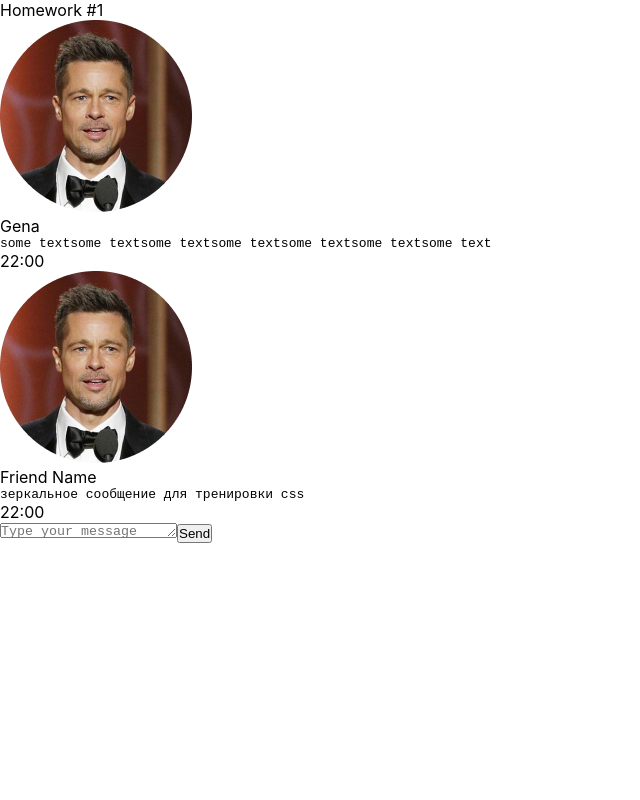
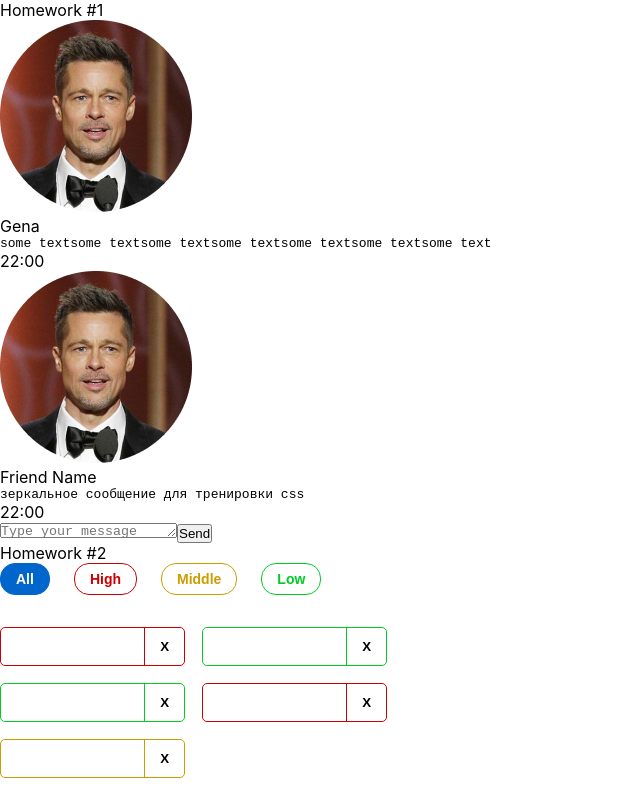
Before and after one commit to Uadik1970/HW-It-Incubator, a React (Create React App) app: page / in a window 1280 px wide. Shown: the whole page, without its empty margins (0-640 px from the left). Built offline with nearby package versions, Linux system fonts and the light colour scheme.

Commit message:
hw02-done

```diff
--- a/src/s1-main/App.tsx
+++ b/src/s1-main/App.tsx
@@ -1,13 +1,14 @@
 import React from 'react'
 import s from './App.module.css'
 import HW1 from '../s2-homeworks/hw01/HW1'
+import HW2 from '../s2-homeworks/hw02/HW2'
 
 function App() {
     return (
         <div className={s.App}>
-            <HW1/>
+            <HW1 />
             {/*раскомментировать по ходу выполнения*/}
-            {/*<HW2/>*/}
+            <HW2 />
             {/*<HW3/>*/}
             {/*<HW4/>*/}
 
--- a/src/s2-homeworks/hw02/HW2.tsx
+++ b/src/s2-homeworks/hw02/HW2.tsx
@@ -1,4 +1,4 @@
-import React, {useState} from 'react'
+import React, { useState } from 'react'
 import Affairs from './affairs/Affairs'
 import s2 from '../../s1-main/App.module.css'
 
@@ -17,41 +17,49 @@ import s2 from '../../s1-main/App.module.css'
 * */
 
 // types
-export type AffairPriorityType = any // need to fix any
+export type AffairPriorityType = 'low' | 'middle' | 'high' | 'all' // need to fix any
 export type AffairType = {
-    _id: any // need to fix any
-    name: any // need to fix any
+    _id: number // need to fix any
+    name: string // need to fix any
     priority: AffairPriorityType
 }
 export type FilterType = 'all' | AffairPriorityType
 
 // constants
-const defaultAffairs: any = [ // need to fix any
-    {_id: 1, name: 'React', priority: 'high'}, // студенты могут изменить содержимое name и количество элементов в массиве, ...priority не менять!
-    {_id: 2, name: 'anime', priority: 'low'},
-    {_id: 3, name: 'games', priority: 'low'},
-    {_id: 4, name: 'work', priority: 'high'},
-    {_id: 5, name: 'html & css', priority: 'middle'},
+const defaultAffairs: AffairType[] = [ // need to fix any
+    { _id: 1, name: 'React', priority: 'high' }, // студенты могут изменить содержимое name и количество элементов в массиве, ...priority не менять!
+    { _id: 2, name: 'anime', priority: 'low' },
+    { _id: 3, name: 'games', priority: 'low' },
+    { _id: 4, name: 'work', priority: 'high' },
+    { _id: 5, name: 'html & css', priority: 'middle' },
 ]
 
 // pure helper functions
-export const filterAffairs = (affairs: any, filter: any): any => { // need to fix any
-
-
-    return affairs // need to fix
+export const filterAffairs = (affairs: AffairType[], filter: FilterType): any => { // need to fix any
+    switch (filter) {
+        case 'low':
+            return affairs = affairs.filter(a => a.priority === filter);
+        case 'middle':
+            return affairs = affairs.filter(a => a.priority === filter);
+        case 'high':
+            return affairs = affairs.filter(a => a.priority === filter);
+        default: return affairs
+    }
 }
-export const deleteAffair = (affairs: any, _id: any): any => { // need to fix any
-
+export const deleteAffair = (affairs: AffairType[], _id: number): any => { // need to fix any
+    // affairs = affairs.filter(a => a._id === _id)
     return affairs // need to fix
 }
 
 function HW2() {
-    const [affairs, setAffairs] = useState<any>(defaultAffairs) // need to fix any
+    const [affairs, setAffairs] = useState<AffairType[]>(defaultAffairs) // need to fix any
     const [filter, setFilter] = useState<FilterType>('all')
 
     const filteredAffairs = filterAffairs(affairs, filter)
-    const deleteAffairCallback = (_id: any) => { // need to fix any
-        // need to fix
+
+    const deleteAffairCallback = (_id: number) => { // need to fix any
+        setAffairs(affairs.filter(a => a._id !== _id))
+
     }
 
     return (
--- a/src/s2-homeworks/hw02/affairs/Affairs.tsx
+++ b/src/s2-homeworks/hw02/affairs/Affairs.tsx
@@ -1,27 +1,30 @@
 import React from 'react'
 import Affair from './affair/Affair'
-import {AffairType, FilterType} from '../HW2'
+import { AffairType, FilterType, AffairPriorityType } from '../HW2'
 import s from './Affairs.module.css'
 
 type AffairsPropsType = {
-    data: any // need to fix any
-    setFilter: any
-    deleteAffairCallback: any
+    data: AffairType[] // need to fix any
+    setFilter: (value: AffairPriorityType) => void
+    deleteAffairCallback: (id: number) => void
     filter: FilterType
 }
 
 function Affairs(props: AffairsPropsType) {
     const setAll = () => {
-        // need to fix
+        props.setFilter("all")
     }
     const setHigh = () => {
         // need to fix
+        props.setFilter("high")
     }
     const setMiddle = () => {
         // need to fix
+        props.setFilter("middle")
     }
     const setLow = () => {
         // need to fix
+        props.setFilter("low")
     }
 
     const cnAll = s.button + ' ' + s.all + (props.filter === 'all' ? ' ' + s.active : '')
--- a/src/s2-homeworks/hw02/affairs/affair/Affair.tsx
+++ b/src/s2-homeworks/hw02/affairs/affair/Affair.tsx
@@ -10,8 +10,8 @@ type AffairPropsType = {
 }
 
 function Affair(props: AffairPropsType) {
-    const deleteCallback = () => {
-        // need to fix
+    const deleteCallback = (id: number) => {
+        props.deleteAffairCallback(id)
     }
 
     const nameClass = s.name + ' ' + s2[props.affair.priority]
@@ -36,7 +36,7 @@ function Affair(props: AffairPropsType) {
                 id={'hw2-button-delete-' + props.affair._id}
                 className={buttonClass}
                 // need to fix
-
+                onClick={() => deleteCallback(props.affair._id)}
             >
                 {/*текст кнопки могут изменить студенты*/}
                 X
```
